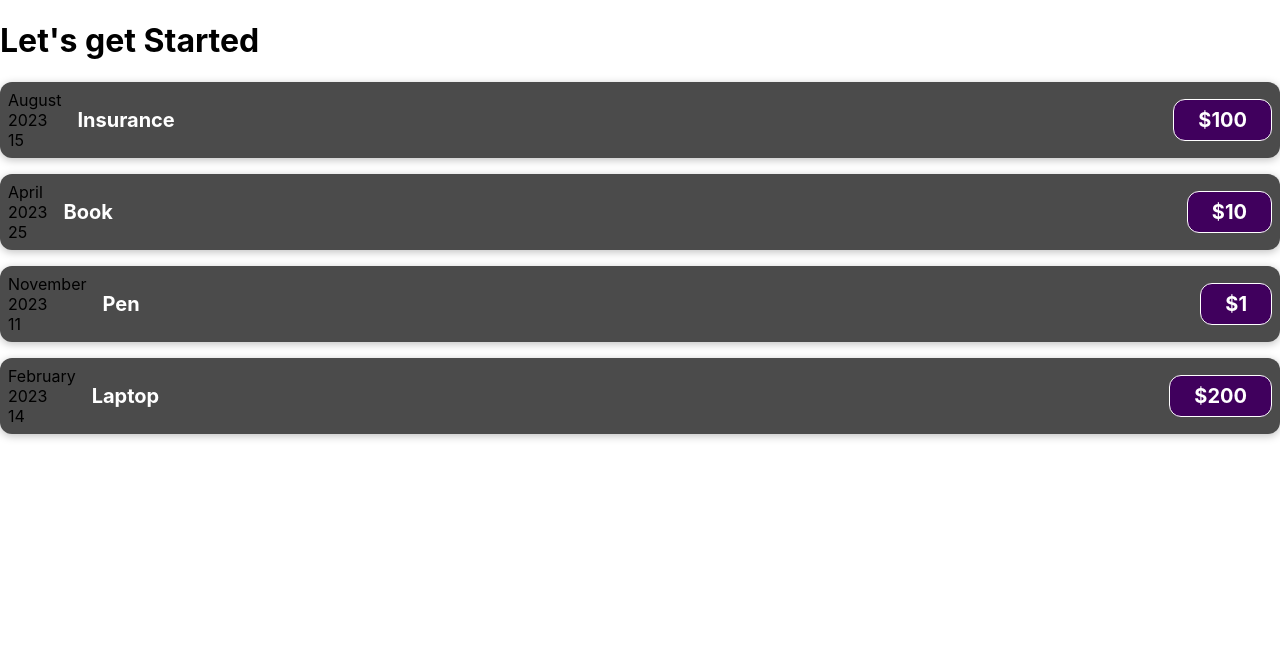
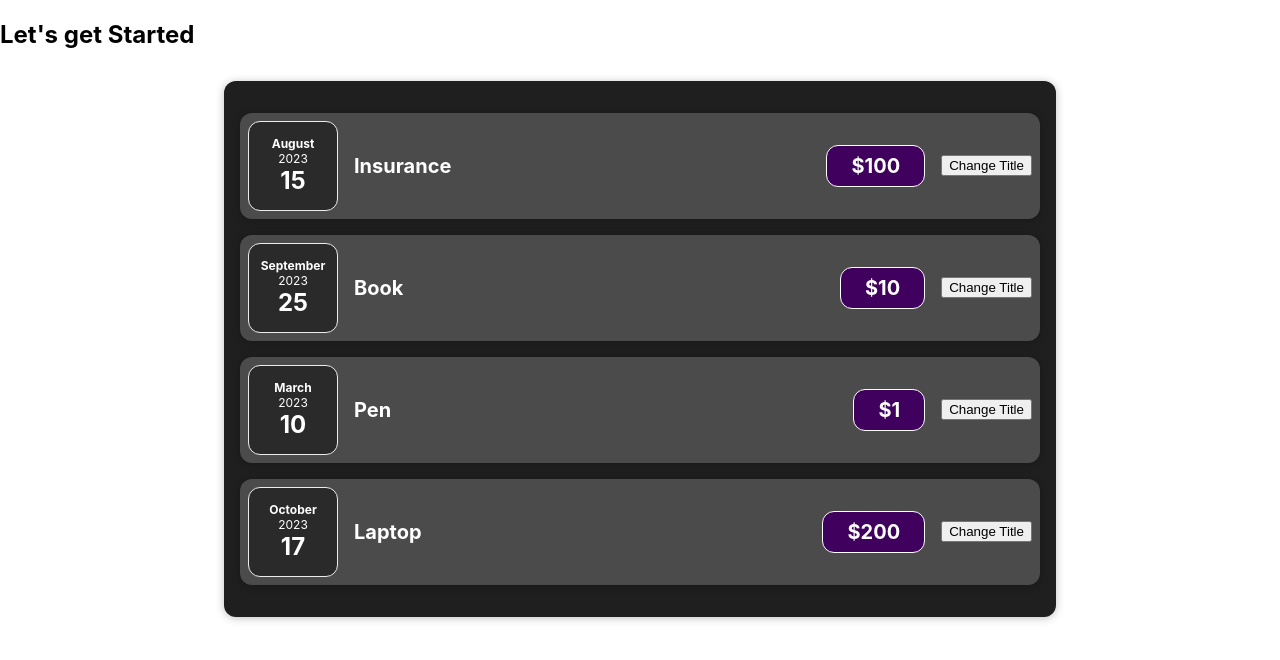
Before and after one commit to Rohidasjondhale/Peoject-1_Learning_React, a React (Create React App) app: page / in a window 1280 px wide. Shown: the top 660 px of the page. Built offline with nearby package versions, Linux system fonts and the light colour scheme.

Commit message:
Introduction to React Hooks

```diff
--- a/src/App.js
+++ b/src/App.js
@@ -1,27 +1,18 @@
-import ExpenseItem from "./components/ExpenseItem";
+
+import Expenses from './components/Expenses';
 
 function App() {
   const expenses = [
-    { id: "1", date: new Date(2023, 7, 15), title: "Insurance", price: 100, location: "Bangalore", },
-    { id: "2", date: new Date(2023, 3, 25), title: "Book", price: 10, location: 'Delhi', },
-    { id: "3", date: new Date(2023, 10, 11), title: "Pen", price: 1, location: 'Hyderabad', },
-    { id: "4", date: new Date(2023, 1, 14), title: "Laptop", price: 200, location: 'Mumbai', },
+    { id: 1, title: 'Insurance', date: new Date(2023, 7, 15), price: 100 },
+    { id: 2, title: 'Book', date: new Date(2023, 8, 25), price: 10 },
+    { id: 3, title: 'Pen', date: new Date(2023, 2, 10), price: 1 },
+    { id: 4, title: 'Laptop', date: new Date(2023, 9, 17), price: 200 },
   ];
 
   return (
     <div>
-      <h1>Let's get Started</h1>
-      {expenses.map((expense, index) => {
-        return (
-          <ExpenseItem
-            key={expense.id}
-            date={expense.date}
-            title={expense.title}
-            price={expense.price}
-            location={expense.location}
-          ></ExpenseItem>
-        );
-      })}
+      <h2>Let's get Started</h2>
+      <Expenses expenses={expenses} />
     </div>
   );
 }
--- /dev/null
+++ b/src/components/Card.css
@@ -0,0 +1,4 @@
+.card {
+  border-radius: 12px;
+  box-shadow: 0 1px 8px rgba(0, 0, 0, 0.25);
+}
--- /dev/null
+++ b/src/components/Card.js
@@ -0,0 +1,10 @@
+
+import './Card.css';
+
+function Card(props) {
+  const classes = 'card ' + (props.className || '');
+
+  return <div className={classes}>{props.children}</div>;
+}
+
+export default Card;
--- /dev/null
+++ b/src/components/ExpenseDate.css
@@ -0,0 +1,27 @@
+
+.expense-date {
+  display: flex;
+  flex-direction: column;
+  width: 5.5rem;
+  height: 5.5rem;
+  border: 1px solid #ececec;
+  background-color: #2a2a2a;
+  color: white;
+  border-radius: 12px;
+  align-items: center;
+  justify-content: center;
+}
+
+.expense-date__month {
+  font-size: 0.75rem;
+  font-weight: bold;
+}
+
+.expense-date__year {
+  font-size: 0.75rem;
+}
+
+.expense-date__day {
+  font-size: 1.5rem;
+  font-weight: bold;
+}
--- /dev/null
+++ b/src/components/ExpenseDate.js
@@ -0,0 +1,21 @@
+
+import './ExpenseDate.css';
+
+function ExpenseDate(props) {
+  const month = props.date.toLocaleString('en-US', {
+    month: 'long',
+  });
+
+  const year = props.date.getFullYear();
+  const day = props.date.getDate();
+
+  return (
+    <div className="expense-date">
+      <div className="expense-date__month">{month}</div>
+      <div className="expense-date__year">{year}</div>
+      <div className="expense-date__day">{day}</div>
+    </div>
+  );
+}
+
+export default ExpenseDate;
--- a/src/components/ExpenseItem.css
+++ b/src/components/ExpenseItem.css
@@ -1,18 +1,11 @@
+
 .expense-item {
   display: flex;
   justify-content: space-between;
   align-items: center;
-  box-shadow: 0 2px 8px rgba(0, 0, 0, 0.25);
   padding: 0.5rem;
   margin: 1rem 0;
-  border-radius: 12px;
   background-color: #4b4b4b;
-}
-
-.expense-item__location {
-  margin-left: 1rem;
-  color: yellow;
-  font-style: italic;
 }
 
 .expense-item__description {
@@ -20,17 +13,15 @@
   flex-direction: column;
   gap: 1rem;
   align-items: flex-end;
-  flex-flow: column-reverse;
   justify-content: flex-start;
   flex: 1;
 }
 
 .expense-item h2 {
-  color: #3a3a3a;
+  color: white;
   font-size: 1rem;
   flex: 1;
   margin: 0 1rem;
-  color: white;
 }
 
 .expense-item__price {
--- a/src/components/ExpenseItem.js
+++ b/src/components/ExpenseItem.js
@@ -1,36 +1,30 @@
+import React, {useState} from 'react';
 import './ExpenseItem.css';
+import ExpenseDate from './ExpenseDate';
+import Card from './Card';
 
-const months =  [
-  "January",
-  "February",
-    "March",
-    "April",
-    "May",
-    "June",
-    "July",
-    "August",
-    "September",
-    "October",
-    "November",
-    "December"
-];
 
-function ExpenseItem(props) {
-    const month = months[props.date.getMonth()];
-    const year = props.date.getFullYear();
-     const date = String(props.date.getDate()).padStart(2,0);
+const ExpenseItem = (props) => {
+const [title, setTitle] = useState(props.title);
+
+
+function buttonClickHandler() {
+    setTitle('New Title');
+  };
+
   return (
-    <div className="expense-item">
-        <div>
-      <div>{month}</div>
-        <div>{year}</div>
-        <div>{date}</div>
+    <Card className="expense-item">
+      <ExpenseDate date={props.date} />
+
+      <div className="expense-item__description">
+        <h2>{title}</h2>
+        <div className="expense-item__price">
+          ${props.price}
         </div>
-      <div className="expense-item__description">
-        <h2>{props.title}</h2>
-        <div className="expense-item__price">${props.price}</div>
+        <button onClick={buttonClickHandler}>Change Title</button>
+
       </div>
-    </div>
+    </Card>
   );
 }
 
--- /dev/null
+++ b/src/components/Expenses.css
@@ -0,0 +1,8 @@
+
+.expenses {
+  padding: 1rem;
+  background-color: rgb(31, 31, 31);
+  margin: 2rem auto;
+  width: 50rem;
+  max-width: 95%;
+}
--- /dev/null
+++ b/src/components/Expenses.js
@@ -0,0 +1,21 @@
+
+import './Expenses.css';
+import ExpenseItem from './ExpenseItem';
+import Card from './Card';
+
+function Expenses(props) {
+  return (
+    <Card className="expenses">
+      {props.expenses.map((expense) => (
+        <ExpenseItem
+          key={expense.id}
+          date={expense.date}
+          title={expense.title}
+          price={expense.price}
+        />
+      ))}
+    </Card>
+  );
+}
+
+export default Expenses;
```
